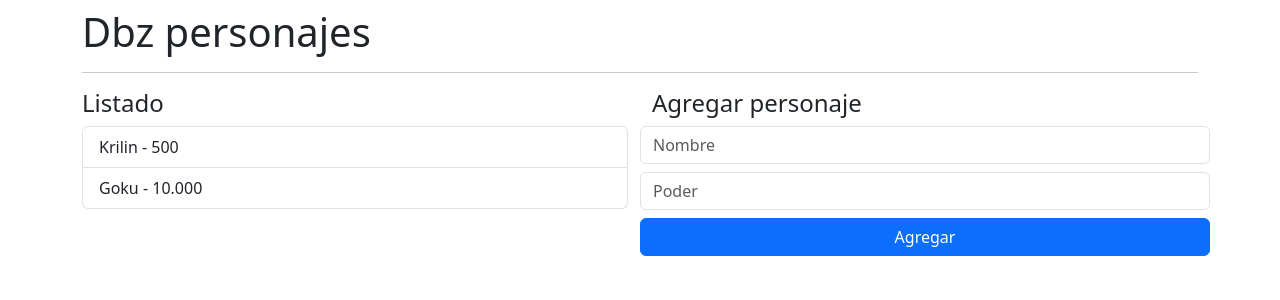
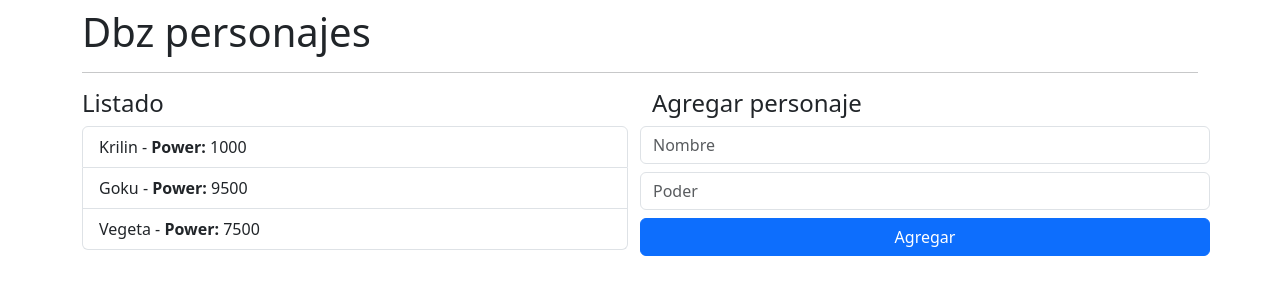
Before and after one commit to criquelmes/angular-bases-modulos, an Angular app: page / in a window 1280 px wide. Shown: the top 300 px of the page. Built offline with nearby package versions, Linux system fonts and the light colour scheme.

Commit message:
Sección 5: @Input()

```diff
--- /dev/null
+++ b/src/app/dbz/components/add-character/add-character.component.html
@@ -0,0 +1,7 @@
+
+  <h4>Agregar personaje</h4>
+  <form class="row">
+    <input type="text" class="form-control mb-2" placeholder="Nombre">
+    <input type="number" class="form-control mb-2" placeholder="Poder">
+    <button type="submit" class="btn btn-primary">Agregar</button>
+  </form>
--- /dev/null
+++ b/src/app/dbz/components/list/list.component.css
@@ -0,0 +1,3 @@
+:host {
+  display: block;
+}
--- /dev/null
+++ b/src/app/dbz/components/list/list.component.html
@@ -0,0 +1,9 @@
+<h4>Listado</h4>
+<ul class="list-group">
+  <li *ngFor="let character of characterList" class="list-group-item">
+    <span>{{character.name}}</span> -
+    <strong>Power: </strong>
+    <span>{{character.power}}</span>
+  </li>
+
+</ul>
--- /dev/null
+++ b/src/app/dbz/components/list/list.component.ts
@@ -0,0 +1,18 @@
+import { Component, Input } from '@angular/core';
+import { Character } from '../../interfaces/character.interface';
+
+@Component({
+  selector: 'dbz-list',
+  templateUrl: './list.component.html',
+  styleUrl: './list.component.css',
+  standalone: false,
+})
+export class ListComponent {
+  @Input()
+  public characterList: Character[] = [
+    {
+      name: 'Trunks',
+      power: 100,
+    },
+  ];
+}
--- a/src/app/dbz/dbz.module.ts
+++ b/src/app/dbz/dbz.module.ts
@@ -1,9 +1,11 @@
 import { NgModule } from '@angular/core';
 import { CommonModule } from '@angular/common';
 import { MainPageComponent } from './pages/main-page.component';
+import { ListComponent } from './components/list/list.component';
+import { AddCharacterComponent } from './components/add-character/add-character.component';
 
 @NgModule({
-  declarations: [MainPageComponent],
+  declarations: [MainPageComponent, ListComponent, AddCharacterComponent],
   exports: [MainPageComponent],
   imports: [CommonModule],
 })
--- /dev/null
+++ b/src/app/dbz/interfaces/character.interface.ts
@@ -0,0 +1,4 @@
+export interface Character {
+  name: string;
+  power: number;
+}
--- a/src/app/dbz/pages/main-page.component.html
+++ b/src/app/dbz/pages/main-page.component.html
@@ -1,20 +1,11 @@
 <h1>Dbz personajes</h1>
-<hr>
+<hr />
 
 <div class="row">
   <div class="col">
-    <h4>Listado</h4>
-    <ul class="list-group">
-      <li class="list-group-item">Krilin - 500</li>
-      <li class="list-group-item">Goku - 10.000</li>
-    </ul>
+    <dbz-list [characterList]="characters"></dbz-list>
   </div>
   <div class="col">
-    <h4>Agregar personaje</h4>
-    <form class="row">
-      <input type="text" class="form-control mb-2" placeholder="Nombre">
-      <input type="number" class="form-control mb-2" placeholder="Poder">
-      <button type="submit" class="btn btn-primary">Agregar</button>
-    </form>
+    <dbz-add-character></dbz-add-character>
   </div>
 </div>
--- a/src/app/dbz/pages/main-page.component.ts
+++ b/src/app/dbz/pages/main-page.component.ts
@@ -1,8 +1,24 @@
 import { Component } from '@angular/core';
+import { Character } from '../interfaces/character.interface';
 
 @Component({
   selector: 'app-dbz-main-page',
   templateUrl: './main-page.component.html',
   standalone: false,
 })
-export class MainPageComponent {}
+export class MainPageComponent {
+  public characters: Character[] = [
+    {
+      name: 'Krilin',
+      power: 1000,
+    },
+    {
+      name: 'Goku',
+      power: 9500,
+    },
+    {
+      name: 'Vegeta',
+      power: 7500,
+    },
+  ];
+}
```
Also changed, not shown: src/app/dbz/components/add-character/add-character.component.ts (added, +10 -0 lines), src/app/dbz/components/add-character/add-character.component.css (added).
